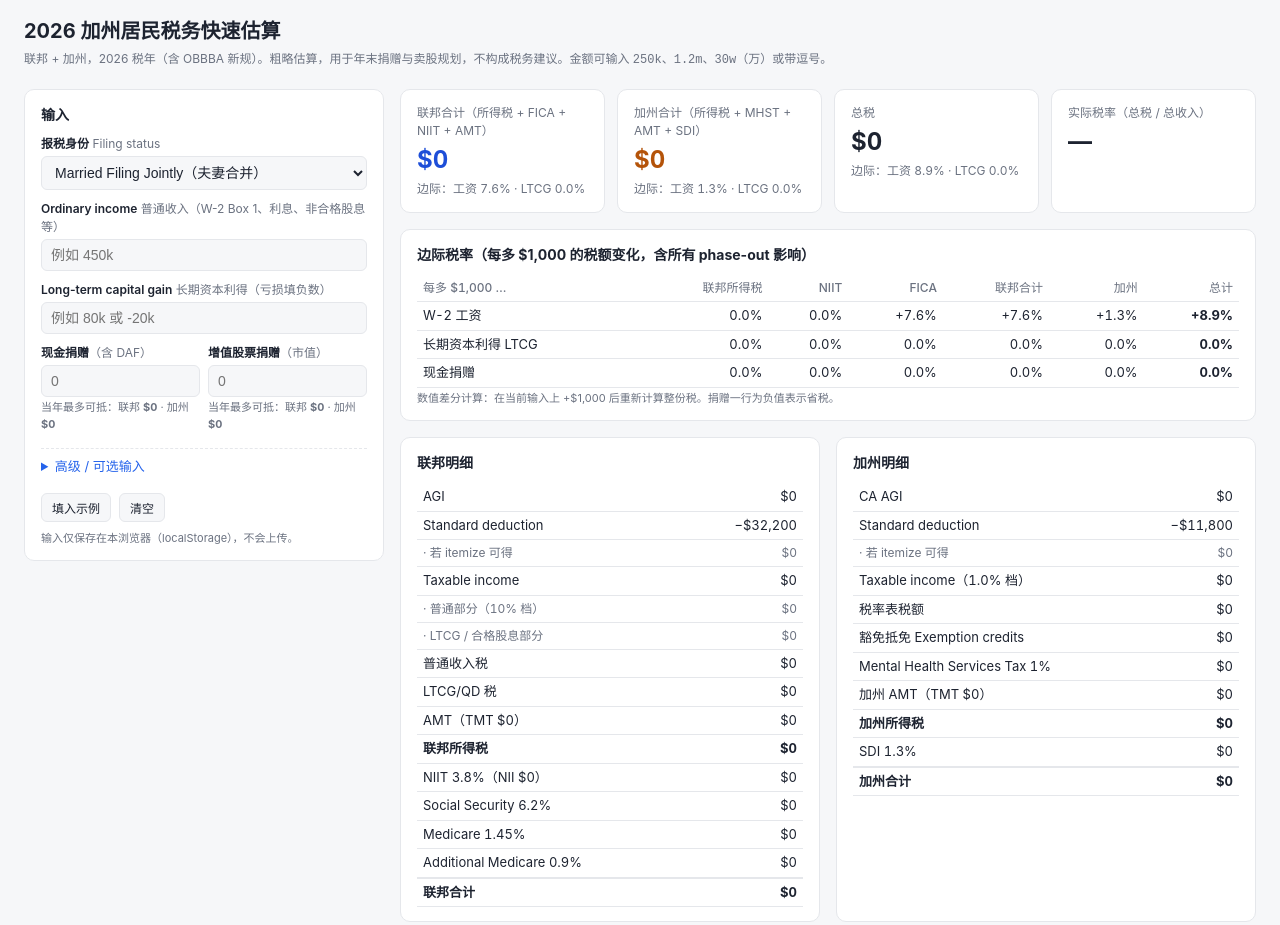
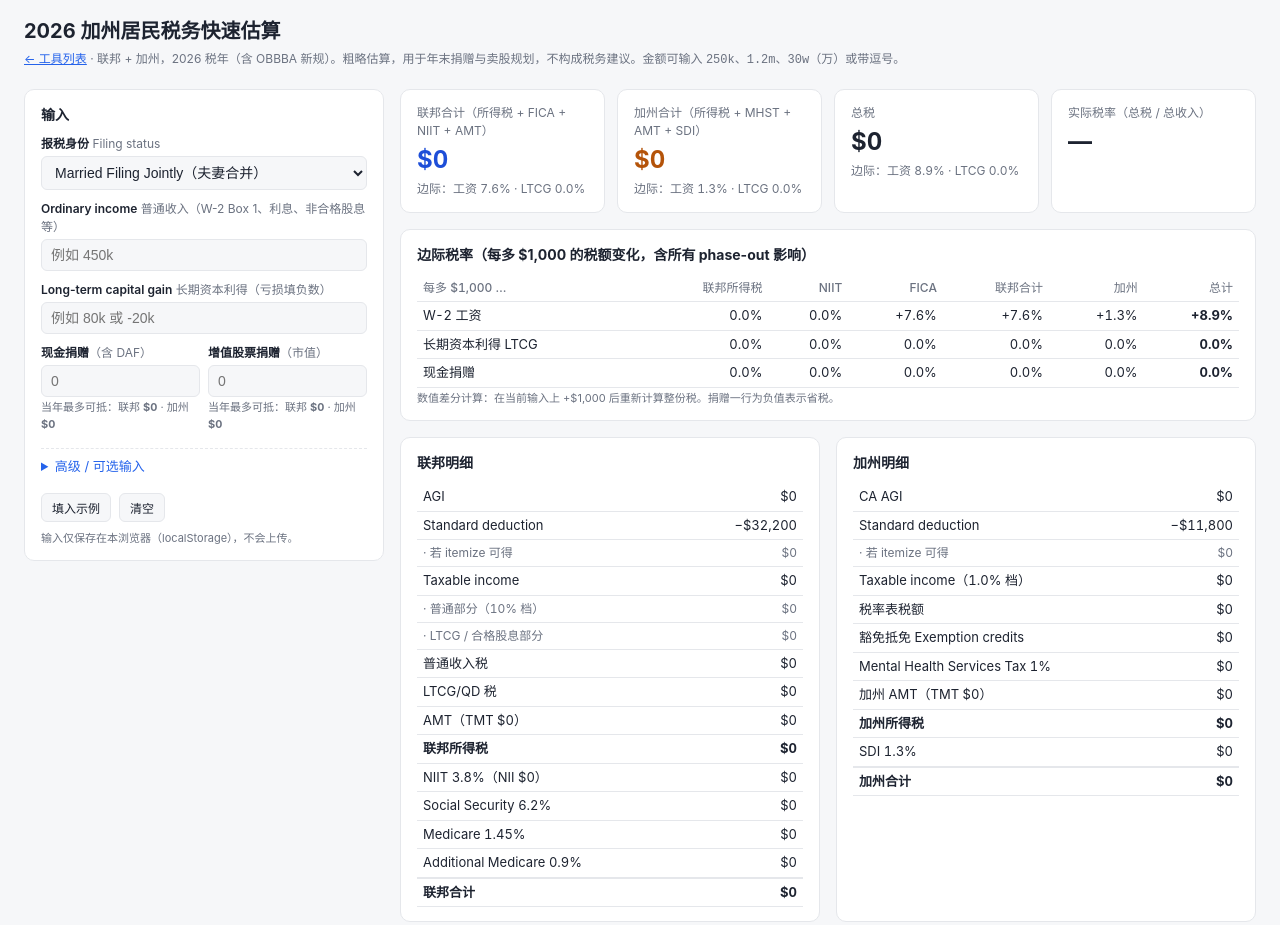
Before and after one commit to haoliu-dev/finance, a plain HTML site: page tools/2026-tax-estimator/index.html in a window 1280 px wide. Shown: the top 925 px of the page. Drawn offline with Linux system fonts and the light colour scheme.

Commit message:
Add homepage back link to tax estimator and require it for all tools
- Tax estimator header now links back to the tools list
- CLAUDE.md: every tool page must link to ../../index.html; document Pages publishing
- Pages workflow fails if any tools/*/index.html lacks the back link

```diff
--- a/tools/2026-tax-estimator/index.html
+++ b/tools/2026-tax-estimator/index.html
@@ -20,6 +20,7 @@
   header { padding: 16px 24px 4px; }
   header h1 { margin:0; font-size:20px; }
   header p { margin:4px 0 0; color:var(--muted); font-size:12px; }
+  header a { color:var(--accent); }
   main { display:grid; grid-template-columns: 360px 1fr; gap:16px; padding:16px 24px 32px; align-items:start; }
   @media (max-width: 900px) { main { grid-template-columns: 1fr; } }
   .card { background:var(--card); border:1px solid var(--line); border-radius:10px; padding:14px 16px; }
@@ -68,7 +69,7 @@
 <body>
 <header>
   <h1>2026 加州居民税务快速估算</h1>
-  <p>联邦 + 加州，2026 税年（含 OBBBA 新规）。粗略估算，用于年末捐赠与卖股规划，不构成税务建议。金额可输入 <code>250k</code>、<code>1.2m</code>、<code>30w</code>（万）或带逗号。</p>
+  <p><a href="../../index.html">← 工具列表</a> · 联邦 + 加州，2026 税年（含 OBBBA 新规）。粗略估算，用于年末捐赠与卖股规划，不构成税务建议。金额可输入 <code>250k</code>、<code>1.2m</code>、<code>30w</code>（万）或带逗号。</p>
 </header>
 
 <main>
```
Also changed, not shown: 2 other files.
